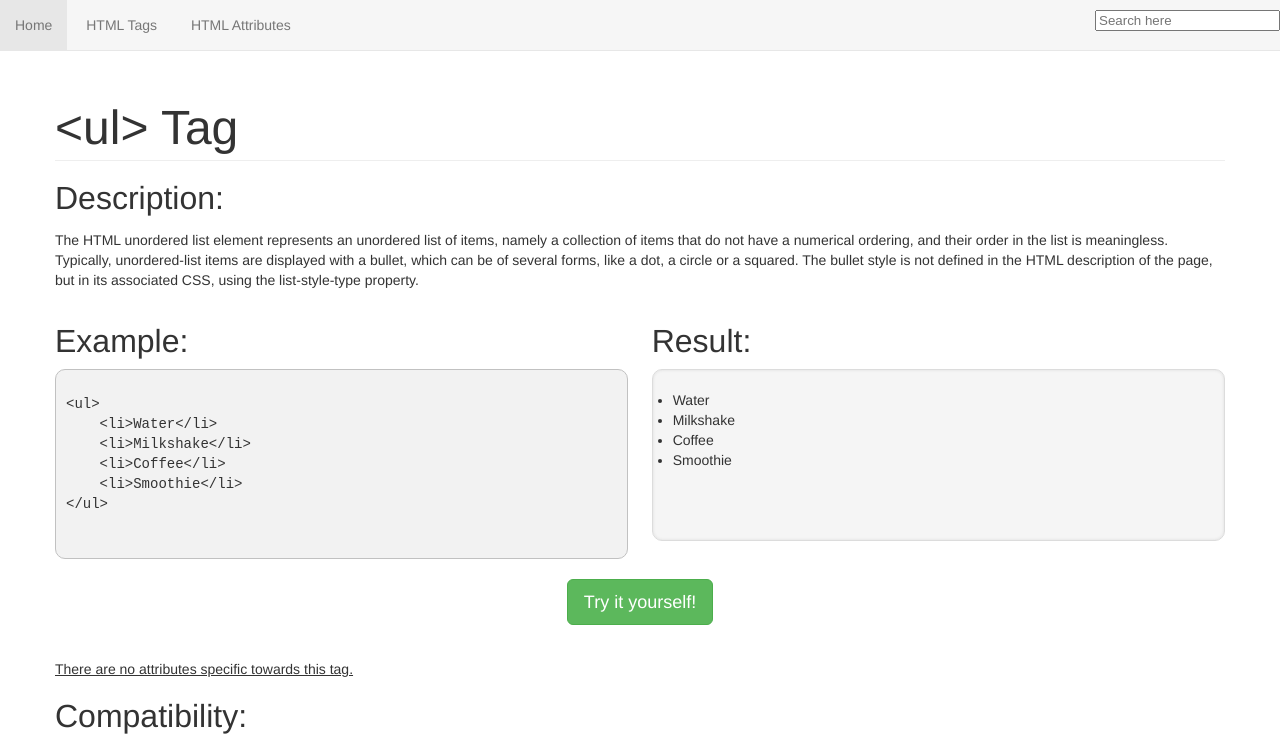
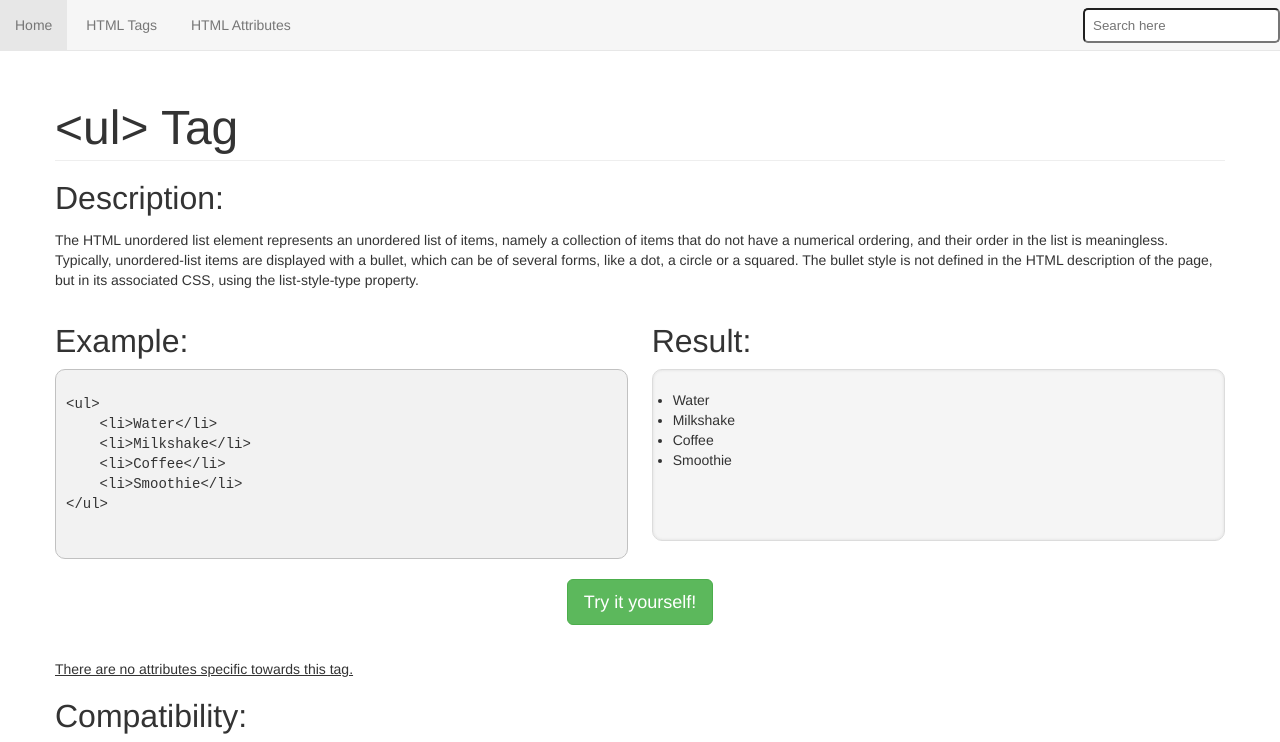
Before and after one commit to danielchristiancazares/HTML5-Tags, a plain HTML site: page rawversion/ul.html in a window 1280 px wide. Shown: the top 742 px of the page. Drawn offline with Linux system fonts and the light colour scheme.

Commit message:
search box bigger, rounded, and centered

```diff
--- a/rawversion/css/base.css
+++ b/rawversion/css/base.css
@@ -82,9 +82,9 @@
 }
 
 .navsearch {
-    display:inline;
-    float:right;
-    padding-top: 10px;
+    float: right;
+    padding-top: 8px;
+    display: inline;
 }
 
 .navlist a {
@@ -148,7 +148,10 @@ h2 {
     width: 80px;
 }
 
-
+.input {
+    padding: 8px;
+    border-radius: 5px;
+}
 
 pre {
     display: block;
--- a/rawversion/ul.html
+++ b/rawversion/ul.html
@@ -15,7 +15,7 @@
       <li><a href="#">HTML Attributes</a></li>
 		</ul>
 		<form class="navsearch">
-      <input type="text" placeholder="Search here">
+      <input class="input" type="text" placeholder="Search here">
     </form>
 	</nav>
   </div>
```
